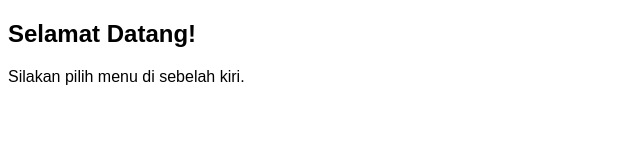
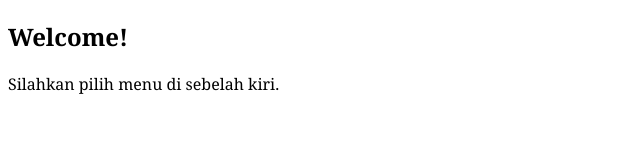
Before and after one commit to aryandikaaaa/1124160202-html-day8, a plain HTML site: page konten.html in a window 1280 px wide. Shown: the whole page, without its empty margins (0-640 px from the left). Drawn offline with Linux system fonts and the light colour scheme.

Commit message:
initial commit:konten

```diff
--- a/konten.html
+++ b/konten.html
@@ -1,10 +1,12 @@
 <!DOCTYPE html>
-<html>
+<html lang="en">
 <head>
-  <title>Konten Awal</title>
+  <meta charset="UTF-8">
+  <meta name="viewport" content="width=device-width, initial-scale=1.0">
+  <title>Konten</title>
 </head>
-<body style="font-family:Arial;">
-  <h2>Selamat Datang!</h2>
-  <p>Silakan pilih menu di sebelah kiri.</p>
+<body style="font-family: Georgia, 'Times New Roman', Times, serif;">
+  <h2>Welcome!</h2>
+  <p>Silahkan pilih menu di sebelah kiri.</p>
 </body>
 </html>
```
